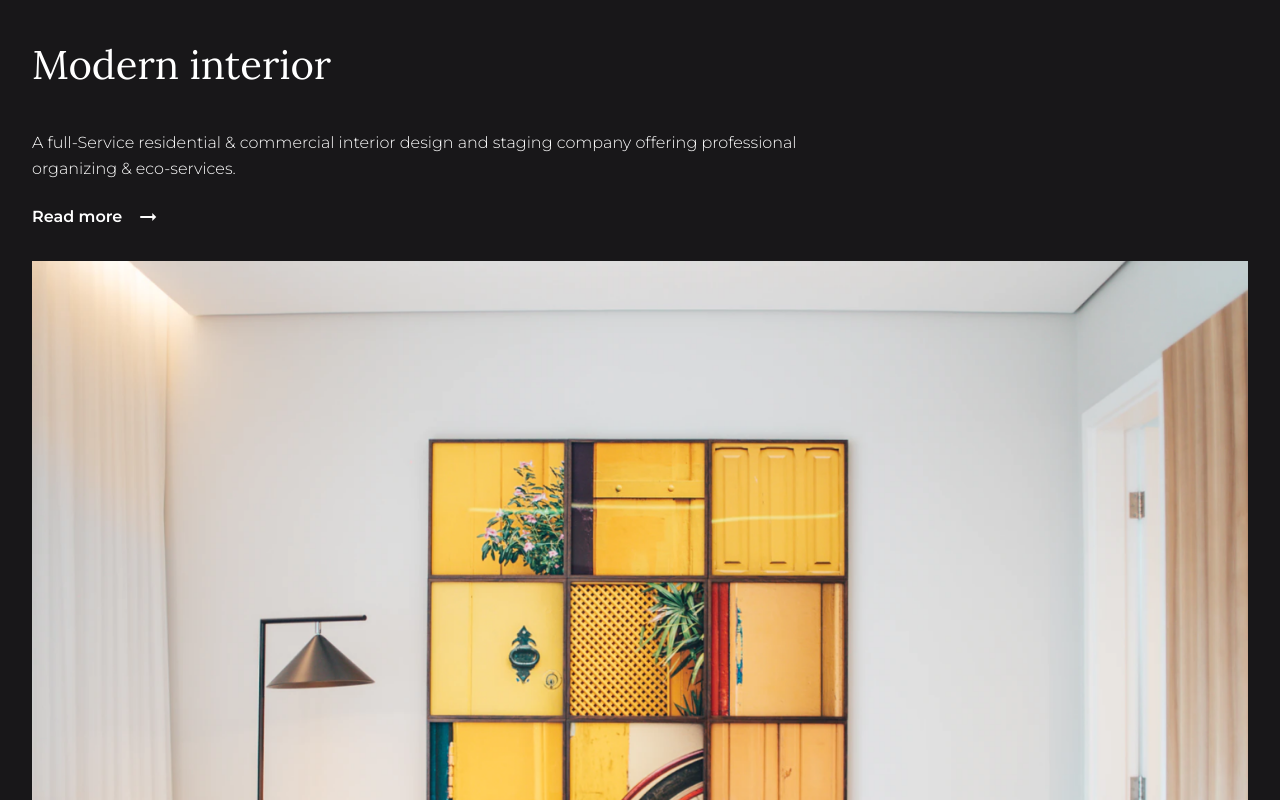
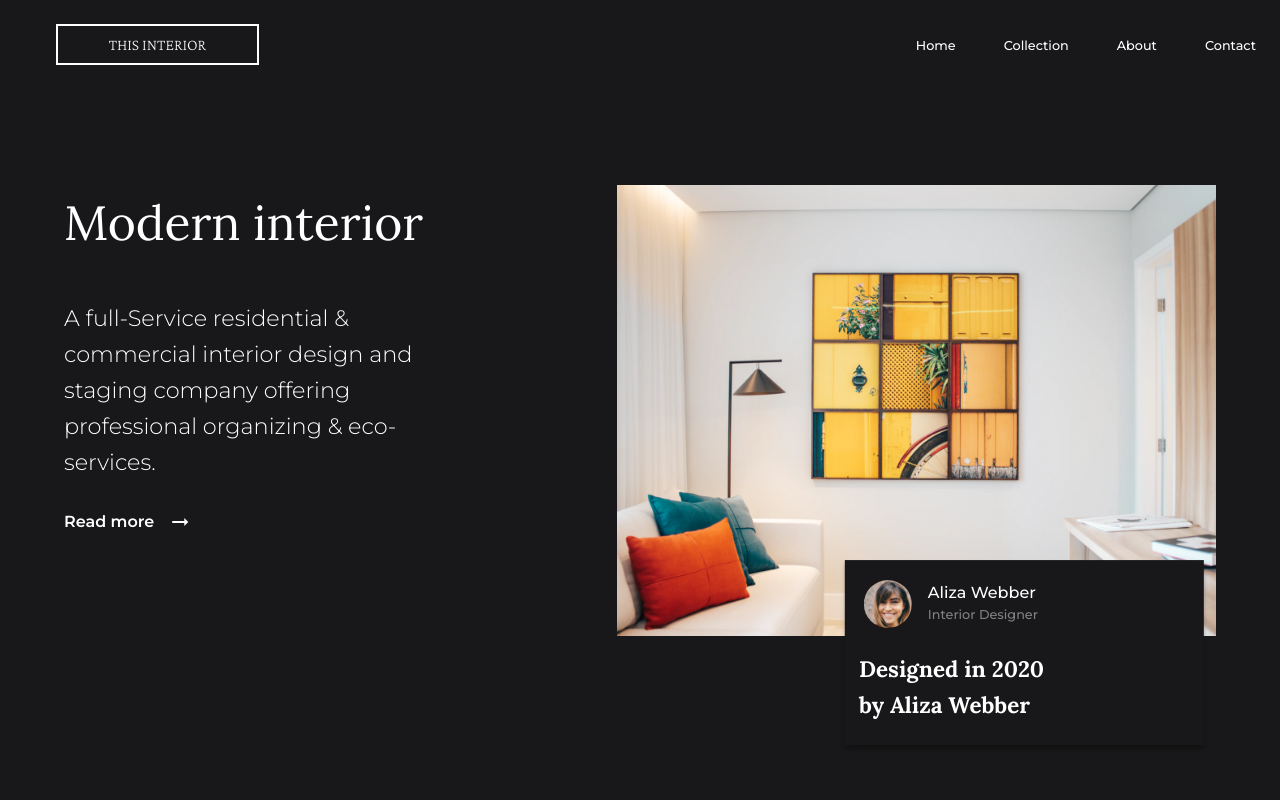
Before and after one commit to xaviguasch/devchallenges-rwdp-3-interior-consultant, a plain HTML site: page index.html in a window 1280 px wide. Shown: the top 800 px of the page. Drawn offline with nearby package versions, Linux system fonts and the light colour scheme.

Commit message:
finished desktop wide layout

```diff
--- a/index.html
+++ b/index.html
@@ -15,7 +15,7 @@
     <link rel="stylesheet" href="./style.css" />
   </head>
   <body>
-    <!-- <header class="header header-home main-grid">
+    <header class="header header-home">
       <div class="header-content">
         <div class="header-mobile-title">
           <p>This Interior</p>
@@ -32,7 +32,7 @@
           </ul>
         </nav>
       </div>
-    </header> -->
+    </header>
 
     <main>
       <section class="hero">
@@ -68,5 +68,7 @@
     <footer>
       <p class="footer-text">Xavi Guasch @ DevChallenges.io</p>
     </footer>
+
+    <script src="./index.js"></script>
   </body>
 </html>
--- /dev/null
+++ b/index.js
@@ -0,0 +1,11 @@
+const closeButton = document.querySelector('.close-nav')
+const openButton = document.querySelector('.open-nav')
+const nav = document.querySelector('.nav')
+
+closeButton.addEventListener('click', () => {
+  nav.classList.remove('navigation-open')
+})
+
+openButton.addEventListener('click', () => {
+  nav.classList.add('navigation-open')
+})
--- a/style.css
+++ b/style.css
@@ -63,6 +63,92 @@ body {
 }
 
 /* ==================
+    navigation
+===================== */
+
+.header-content {
+  display: flex;
+  justify-content: space-between;
+  align-items: center;
+  padding: 0.5em;
+}
+
+.header-mobile-title p {
+  font-family: 'Crimson Pro', serif;
+  font-weight: 200;
+  line-height: 1.1;
+  border: 2px solid #ffff;
+  padding: 0.6em 0.9em;
+  text-transform: uppercase;
+}
+
+.nav {
+  position: fixed;
+  background: #181719;
+  width: 100%;
+  top: 0;
+  right: 0;
+  bottom: 0;
+  left: 100%;
+  transform: translateX(0);
+  transition: transform 250ms;
+  z-index: 100;
+}
+
+.navigation-open {
+  transform: translateX(-100%);
+}
+
+.nav-list {
+  display: flex;
+  list-style: none;
+  margin: 0;
+  padding: 0;
+  height: 100%;
+  align-items: center;
+  justify-content: center;
+  flex-direction: column;
+}
+
+.nav-item {
+  margin: 1.2em 0;
+}
+
+.nav-link {
+  color: #fff;
+  text-decoration: none;
+  font-size: 1.4rem;
+  font-weight: 500;
+}
+
+.nav-link:hover,
+.nav-link:focus {
+  color: #72726d;
+}
+
+.close-nav {
+  border: 0;
+  background: 0;
+  color: #fff;
+  font-weight: 300;
+  font-size: 3rem;
+  cursor: pointer;
+  padding: 0.5em;
+  position: absolute;
+  right: 0;
+}
+
+.open-nav {
+  border: 0;
+  background: 0;
+  color: #fff;
+  cursor: pointer;
+  margin-left: auto;
+  font-size: 2.5rem;
+  align-self: baseline;
+}
+
+/* ==================
     general layout
 ===================== */
 
@@ -76,12 +162,8 @@ body {
 }
 
 .material-icons {
-  position: relative;
-  top: 7px;
+  transform: translateY(30%);
   margin-left: 0.4em;
-}
-
-.hero-art {
 }
 
 .hero-image {
@@ -89,15 +171,13 @@ body {
 }
 
 .designer-label {
-  position: relative;
   background: #181719;
   padding: 0.5em;
-  top: -80px;
-  left: 18px;
+  transform: translate(5%, -45%);
   width: 85%;
   margin: 0 auto;
-  z-index: 10;
   box-shadow: 0px 4px 4px rgba(0, 0, 0, 0.25);
+  z-index: 1;
 }
 
 .designer-card {
@@ -125,5 +205,85 @@ footer {
   padding-top: 1em;
 }
 
-@media (min-width: 740px) {
+@media (min-width: 950px) {
+  .header-mobile-title {
+    width: 20%;
+    text-align: center;
+    margin-left: 3em;
+  }
+  .open-nav,
+  .close-nav {
+    display: none;
+  }
+
+  .nav {
+    position: initial;
+  }
+
+  .nav-list {
+    flex-direction: row;
+    justify-content: flex-end;
+    margin-right: 1em;
+  }
+
+  .nav-item {
+    margin-left: 3em;
+  }
+
+  .nav-link {
+    font-size: 0.8rem;
+  }
+
+  .hero {
+    display: flex;
+    padding: 6em 2em;
+  }
+
+  .hero-info {
+    padding-top: 0;
+  }
+
+  .section-title {
+    padding-top: 0;
+    margin-top: 0;
+    font-size: 3rem;
+  }
+
+  .subtitle {
+    margin-top: 0;
+    font-size: 1.4rem;
+    width: 73%;
+  }
+
+  .btn-text {
+    font-size: 1rem;
+  }
+
+  .designer-label {
+    padding: 0.2em;
+    width: 60%;
+    transform: translate(30%, -45%);
+  }
+
+  .designer-signature {
+    width: 60%;
+  }
+
+  .footer-text {
+    border-top: none;
+  }
 }
+
+@media (min-width: 1290px) {
+  .header {
+    margin: 0 auto;
+  }
+
+  .header-mobile-title {
+    margin-left: 1.2em;
+  }
+  .header,
+  .hero {
+    max-width: 1250px;
+  }
+}
```
